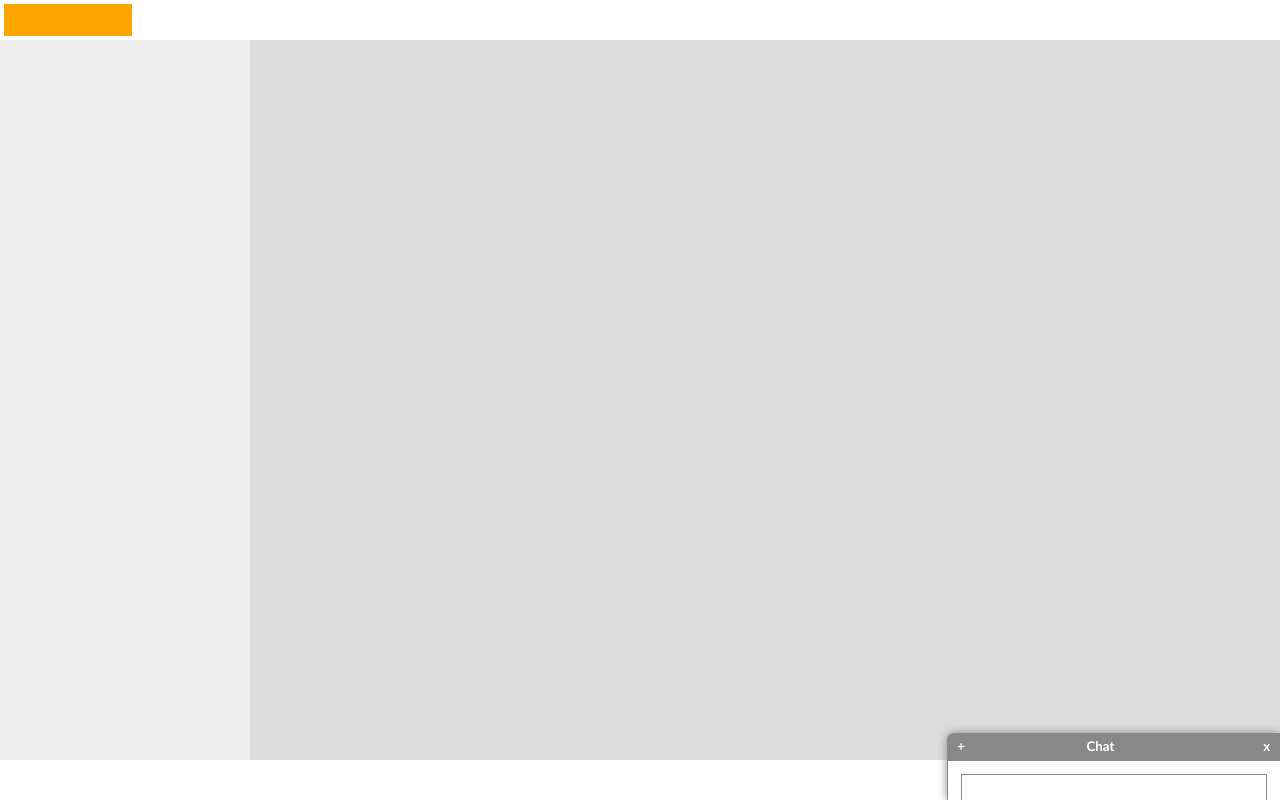
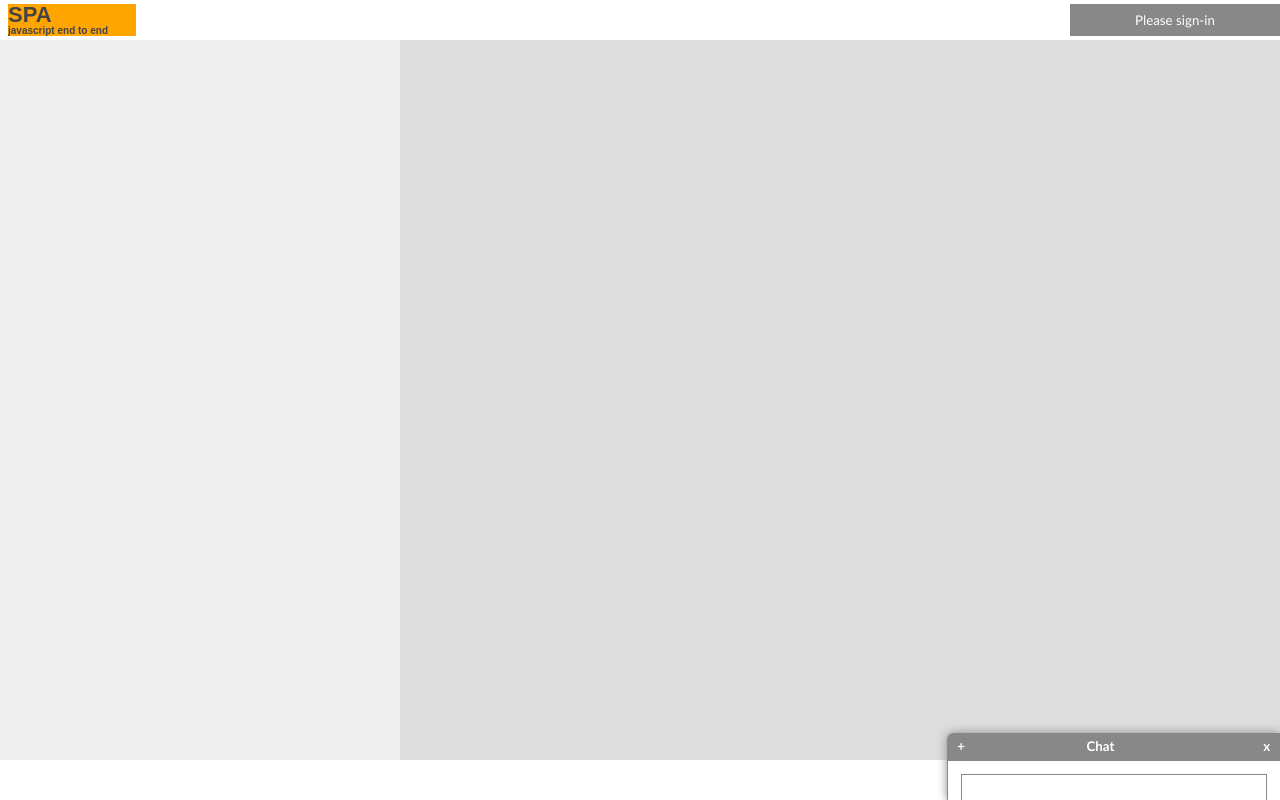
Before and after one commit to osadake212/chatapp, a plain HTML site: page public/spa.html in a window 1280 px wide. Drawn offline with Linux system fonts and the light colour scheme.

Commit message:
* ログイン/ログアウトができるボタンを作成 * スタイルの修正

```diff
--- a/public/css/spa.shell.css
+++ b/public/css/spa.shell.css
@@ -9,29 +9,37 @@
 .spa-shell-head {
   top: 0;
   left: 0;
+  right: 0;
   bottom: 0;
   height: 40px;
 }
 .spa-shell-head-logo {
   top: 4px;
-  left: 4px;
+  left: 8px;
   height: 32px;
   width: 128px;
   background: orange;
 }
+.spa-shell-head-logo h1 {
+  font: 800 22px/22px Arial, Helvetica, sans-serif;
+  margin: 0;
+}
+.spa-shell-head-logo p {
+  font: 800 10px/10px Arial, Helvetica, sans-serif;
+  margin: 0;
+}
 .spa-shell-head-acct {
   top: 4px;
   right: 0;
-  width: 64px;
+  width: 210px;
   height: 32px;
-  background: green;
-}
-.spa-shell-head-search {
-  top: 4px;
-  right: 64px;
-  width: 248px;
-  height: 32px;
-  background: blue;
+  line-height: 32px;
+  background: #888;
+  color: #fff;
+  text-align: center;
+  cursor: pointer;
+  overflow: hidden;
+  text-overflow: ellipsis;
 }
 .spa-shell-main {
   top: 40px;
@@ -45,14 +53,15 @@
   bottom: 0;
 }
 .spa-shell-main-nav {
-  width: 250px;
+  width: 400px;
   background: #eee;
+  z-index: 1;
 }
 .spa-x-closed .spa-shell-main-nav {
   width: 0;
 }
 .spa-shell-main-content {
-  left: 250px;
+  left: 400px;
   right: 0;
   background: #ddd;
 }
--- a/public/js/spa.model.js
+++ b/public/js/spa.model.js
@@ -148,6 +148,7 @@ spa.model = (function () {
     initModule = function () {
       var i, people_list, person_map;
 
+      clearPeopleDb();
       // 匿名ユーザーを初期化する
       stateMap.anon_user = makePerson({
         cid: configMap.anon_id,
--- a/public/js/spa.shell.js
+++ b/public/js/spa.shell.js
@@ -1,6 +1,7 @@
 /*global $, spa*/
 
 spa.shell = (function () {
+  'use strict';
   // ----- モジュールスコープ変数開始 -----
   var
     configMap = {
@@ -9,9 +10,11 @@ spa.shell = (function () {
       },
       main_html: String()
         + '<div class="spa-shell-head">'
-          + '<div class="spa-shell-head-logo"></div>'
+          + '<div class="spa-shell-head-logo">'
+            + '<h1>SPA</h1>'
+            + '<p>javascript end to end</p>'
+          + '</div>'
           + '<div class="spa-shell-head-acct"></div>'
-          + '<div class="spa-shell-head-search"></div>'
         + '</div>'
         + '<div class="spa-shell-main">'
           + '<div class="spa-shell-main-nav"></div>'
@@ -34,7 +37,8 @@ spa.shell = (function () {
     },
     jqueryMap = {},
     copyAnchorMap, setJqueryMap,
-    changeAnchorPart, onHashchange, onResize,
+    changeAnchorPart, onHashchange,
+    onTapAcct, onLogin, onLogout, onResize,
     setChatAnchor, initModule;
   // ----- モジュールスコープ変数終了 -----
 
@@ -52,7 +56,9 @@ spa.shell = (function () {
     var $container = stateMap.$container;
 
     jqueryMap = {
-      $container: $container
+      $container: $container,
+      $acct: $container.find('.spa-shell-head-acct'),
+      $nav: $container.find('.spa-shell-main-nav')
     };
   };
 
@@ -168,6 +174,26 @@ spa.shell = (function () {
     return false;
   };
 
+  onTapAcct = function (event) {
+    var user_name, user = spa.model.people.get_user();
+    if (user.get_is_anon()) {
+      user_name = prompt('please sign-in');
+      spa.model.people.login(user_name);
+      jqueryMap.$acct.text('...processing...');
+    } else {
+      spa.model.people.logout();
+    }
+    return false;
+  };
+
+  onLogin = function (event, login_user) {
+    jqueryMap.$acct.text(login_user.name);
+  };
+
+  onLogout = function (event, logout_user) {
+    jqueryMap.$acct.text('please sign-in');
+  };
+
   // ----- イベントハンドラ終了 -----
 
   // ----- コールバック -----
@@ -200,6 +226,10 @@ spa.shell = (function () {
       .bind('hashchange', onHashchange)
       .trigger('hashchange');
 
+    $.gevent.subscribe($container, 'spa-login', onLogin);
+    $.gevent.subscribe($container, 'spa-logout', onLogout);
+
+    jqueryMap.$acct.text('Please sign-in').bind('utap', onTapAcct);
   };
   // ----- パブリックメソッド終了 -----
 
```
